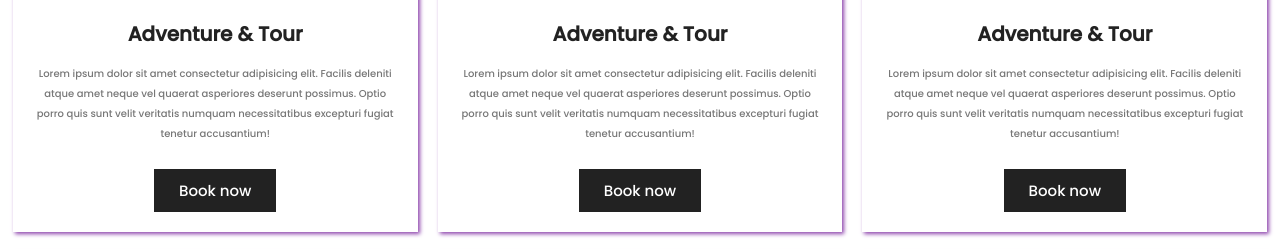
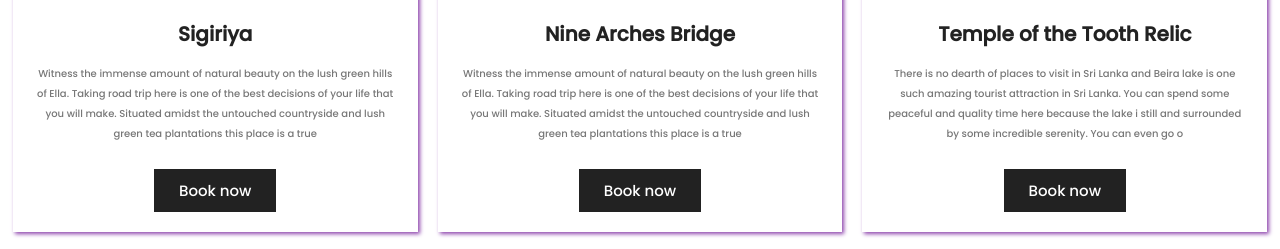
Before and after one commit to Nilushiya/Travel-Tour-website, a PHP site: page /package.html in a window 1280 px wide. Shown: the part 754-1003 px from the top of the page. Run offline with PHP 8.4, Linux system fonts and the light colour scheme; some web fonts are replaced.

Commit message:
Get json data from mysql database and show in html using js

```diff
--- a/js.js
+++ b/js.js
@@ -34,6 +34,9 @@ let swiperr = new Swiper(".reviews-slider", {
   },
 });
 
+
+
+
 let loadMoreBtn = document.querySelector('.packages .load-more .btn');
 let currentItem = 3;
 
--- a/package.html
+++ b/package.html
@@ -13,10 +13,13 @@
 <body>
 
         <div class="header">
-            <a href="home.html" class="logo">Travel.</a>
-
+            <a href="index.html" class="logo">Travel.</a>
+            <div class="registerLogin" style="display: flex; flex-direction: row; font-size: 15px; font-weight: 600; color: rgb(15, 15, 15);">
+                <div class="signup" style="padding: 5px; margin-right: 5px;"><a href="Register.html">Signup</a></div>
+                <div class="signin" style="padding: 5px;"><a href="login.html">Signin</a></div>
+            </div>
             <nav class="navbar">
-                <a href="home.html">Home</a>
+                <a href="index.html">Home</a>
                 <a href="about.html">About</a>
                 <a href="package.html">Package</a>
                 <a href="book.php">Book</a>
@@ -32,8 +35,8 @@
 
         <section class="packages">
             <h1 class="heading-title">top destination</h1>
-            <div class="box-container">
-                <div class="box">
+            <div class="box-container" id="box-container">
+                <!-- <div class="box">
                     <div class="image">
                         <img src="media/pac1.jpg" alt="">
                     </div>
@@ -152,7 +155,17 @@
                         <p>Lorem ipsum dolor sit amet consectetur adipisicing elit. Facilis deleniti atque amet neque vel quaerat asperiores deserunt possimus. Optio porro quis sunt velit veritatis numquam necessitatibus excepturi fugiat tenetur accusantium!</p>
                         <a href="book.php" class="btn">Book now</a>
                     </div>
-                </div>
+                </div>  -->
+                <!-- <div class="box">
+                    <div class="image">
+                        <img src="media/p12.jpg" alt="">
+                    </div>
+                    <div class="content">
+                        <h3>Adventure & Tour</h3>
+                        <p>Lorem ipsum dolor sit amet consectetur adipisicing elit. Facilis deleniti atque amet neque vel quaerat asperiores deserunt possimus. Optio porro quis sunt velit veritatis numquam necessitatibus excepturi fugiat tenetur accusantium!</p>
+                        <a href="book.php" class="btn">Book now</a>
+                    </div>
+                </div>  -->
             </div>
             <div class="load-more"><span class="btn">Load more</span></div>
         </section>
@@ -162,7 +175,7 @@
             <div class="box-container">
                 <div class="box">
                     <h3>Quick links</h3>
-                    <a href="home.html"> <i class="fas fa-angle-right"></i> Home</a>
+                    <a href="index.html"> <i class="fas fa-angle-right"></i> Home</a>
                     <a href="about.html"> <i class="fas fa-angle-right"> </i>About</a>
                     <a href="package.html"> <i class="fas fa-angle-right"></i> Package</a>
                     <a href="book.php"> <i class="fas fa-angle-right"></i> Book now</a>
@@ -195,6 +208,30 @@
 
     <!--swiper js-->
     <script src="https://cdn.jsdelivr.net/npm/swiper@10/swiper-bundle.min.js"></script>
+    <script>fetch('place.json')
+        .then(response => response.json())
+        .then(data => {
+            // Display data on the HTML page
+            const placesContainer = document.getElementById('box-container');
+
+            data.forEach(place => {
+                const placeDiv = document.createElement('div');
+                placeDiv.className = 'box';
+                placeDiv.innerHTML = `
+                    <div class="image">
+                        <img src="${place.image}" alt="${place.placeName}">
+                    </div>
+                    <div class="content">
+                        <h3>${place.placeName}</h3>
+                        <p>${place.details}</p>
+                        <a href="book.php" class="btn">Book now</a>
+                    </div>
+                `;
+                placesContainer.appendChild(placeDiv);
+            });
+        })
+        .catch(error => console.error('Error fetching data:', error));</script>
+
     <script src="js.js"></script>
 </body>
 </html>
--- /dev/null
+++ b/place.json
@@ -0,0 +1,50 @@
+[
+    {
+        "id": "1",
+        "placeName": "Sigiriya",
+        "image": "https:\/\/do6raq9h04ex.cloudfront.net\/sites\/8\/2021\/04\/cultural-triangle.jpg",
+        "details": "Witness the immense amount of natural beauty on the lush green hills of Ella. Taking road trip here is one of the best decisions of your life that you will make. Situated amidst the untouched countryside and lush green tea plantations this place is a true"
+    },
+    {
+        "id": "2",
+        "placeName": "Nine Arches Bridge",
+        "image": "https:\/\/www.namasteindiatrip.com\/blog\/wp-content\/uploads\/2019\/05\/Ella.jpg",
+        "details": "Witness the immense amount of natural beauty on the lush green hills of Ella. Taking road trip here is one of the best decisions of your life that you will make. Situated amidst the untouched countryside and lush green tea plantations this place is a true"
+    },
+    {
+        "id": "3",
+        "placeName": " Temple of the Tooth Relic",
+        "image": "https:\/\/www.namasteindiatrip.com\/blog\/wp-content\/uploads\/2019\/05\/Jaffna.jpg",
+        "details": "There is no dearth of places to visit in Sri Lanka and Beira lake is one such amazing tourist attraction in Sri Lanka. You can spend some peaceful and quality time here because the lake i still and surrounded by some incredible serenity. You can even go o"
+    },
+    {
+        "id": "4",
+        "placeName": "Polonnaruwa",
+        "image": "https:\/\/www.namasteindiatrip.com\/blog\/wp-content\/uploads\/2019\/05\/Jaffna.jpg",
+        "details": "There is no dearth of places to visit in Sri Lanka and Beira lake is one such amazing tourist attraction in Sri Lanka. You can spend some peaceful and quality time here because the lake i still and surrounded by some incredible serenity. You can even go o"
+    },
+    {
+        "id": "5",
+        "placeName": "Adam\u2019s Peak",
+        "image": "https:\/\/www.namasteindiatrip.com\/blog\/wp-content\/uploads\/2019\/05\/Adam%E2%80%99s-Peak.jpg",
+        "details": "There is no dearth of places to visit in Sri Lanka and Beira lake is one such amazing tourist attraction in Sri Lanka. You can spend some peaceful and quality time here because the lake i still and surrounded by some incredible serenity. You can even go o"
+    },
+    {
+        "id": "6",
+        "placeName": "Mirissa",
+        "image": "https:\/\/www.namasteindiatrip.com\/blog\/wp-content\/uploads\/2019\/05\/Mirissa-Beach.jpg",
+        "details": "There is no dearth of places to visit in Sri Lanka and Beira lake is one such amazing tourist attraction in Sri Lanka. You can spend some peaceful and quality time here because the lake i still and surrounded by some incredible serenity. You can even go o"
+    },
+    {
+        "id": "7",
+        "placeName": "Yala National Park",
+        "image": "https:\/\/www.namasteindiatrip.com\/blog\/wp-content\/uploads\/2019\/05\/Yala-National-Park.jpg",
+        "details": "There is no dearth of places to visit in Sri Lanka and Beira lake is one such amazing tourist attraction in Sri Lanka. You can spend some peaceful and quality time here because the lake i still and surrounded by some incredible serenity. You can even go o"
+    },
+    {
+        "id": "8",
+        "placeName": "Beira Lake",
+        "image": "https:\/\/www.namasteindiatrip.com\/blog\/wp-content\/uploads\/2019\/05\/Beira-Lake.jpg",
+        "details": "There is no dearth of places to visit in Sri Lanka and Beira lake is one such amazing tourist attraction in Sri Lanka. You can spend some peaceful and quality time here because the lake i still and surrounded by some incredible serenity. You can even go o"
+    }
+]
--- a/style.css
+++ b/style.css
@@ -104,21 +104,6 @@ section{
 .btn:hover{
     background-color: var(--main-color);
 }
-
-
-/* signup signin */
-.registerLogin{
-    background-color: #8e44ad;
-    display: flex;
-    justify-content: center;
-    align-items: center;
-    flex-direction: row;
-    position: relative;
-    top: 20px;
-}
-
-
-
 
 
 /* home */
```
Also changed, not shown: about.html (+7 -4 lines), book.php (+6 -3 lines), index.html (+35 -9 lines), json.php (+2 -44 lines), place_data.json (deleted).
